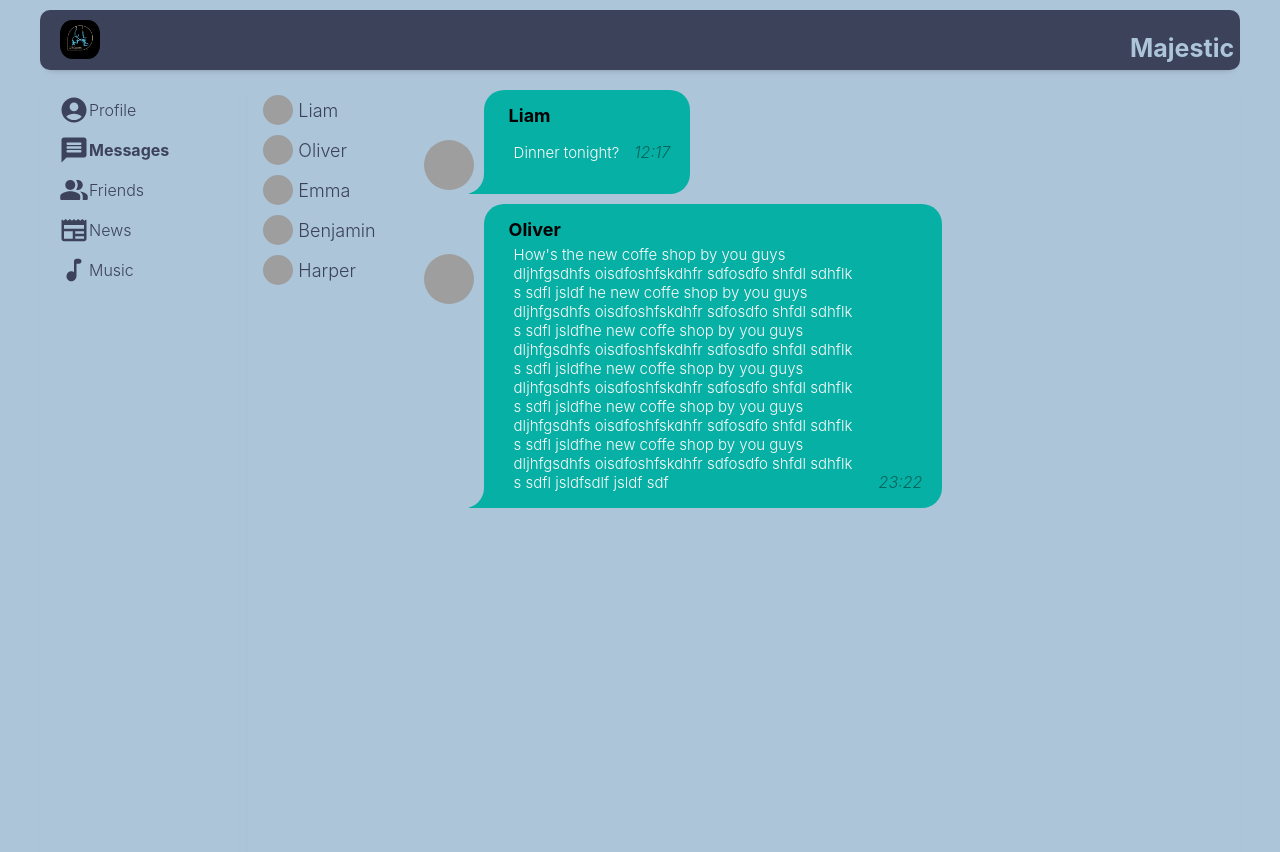
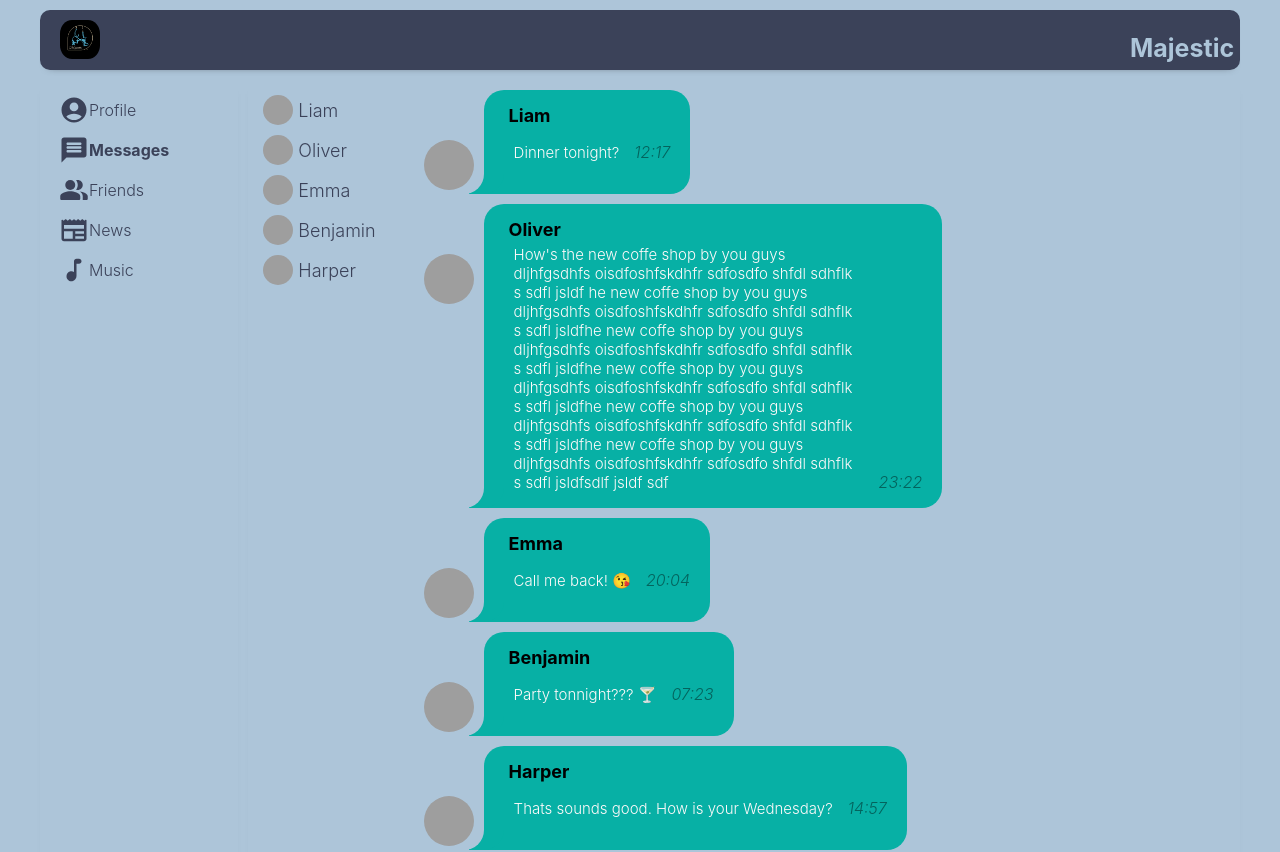
Before and after one commit to Bogdan-Mykhailov/social_network_ts, a React (Create React App) app: page /dialogs in a window 1280 px wide. Shown: the top 852 px of the page. Built offline with nearby package versions, Linux system fonts and the light colour scheme; grey boxes are pictures that could not be loaded.

Commit message:
finish addPost fn and rerenderTree
Signed-off-by: Bogdan <bogdan_mykhailov@icloud.com>

```diff
--- a/src/App.tsx
+++ b/src/App.tsx
@@ -10,10 +10,12 @@ import Settings from './components/Settings/Settings';
 import Friends from "./components/Friends/Friends";
 import {BrowserRouter, Route, Routes} from "react-router-dom";
 import {DialogsPageType, ProfilePageType} from "./Redux/State";
+import {RootStateType} from "./Redux/State";
+import {addPost} from "./Redux/State";
 
 type AppProps = {
-  profilePage: ProfilePageType
-  dialogsPage: DialogsPageType
+  state: RootStateType
+  addPost: (postText: string) => void
 }
 
 const App = (props: AppProps) => {
@@ -24,10 +26,10 @@ const App = (props: AppProps) => {
         <Navigation/>
         <div className='app-wrapper-content'>
           <Routes>
-            <Route path='/' element={<Profile posts={props.profilePage.postsData}/>}/>
-            <Route path='/profile/*' element={<Profile posts={props.profilePage.postsData}/>}/>
-            <Route path='/dialogs/*' element={<Dialog dialogs={props.dialogsPage.dialogsData}
-                                                      messages={props.dialogsPage.messageData}/>}/>
+            <Route path='/' element={<Profile posts={props.state.profilePage.postsData} addPost={props.addPost}/>}/>
+            <Route path='/profile/*' element={<Profile posts={props.state.profilePage.postsData} addPost={props.addPost}/>}/>
+            <Route path='/dialogs/*' element={<Dialog dialogs={props.state.dialogsPage.dialogsData}
+                                                      messages={props.state.dialogsPage.messageData}/>}/>
             <Route path='/news/*' element={<News/>}/>
             <Route path='/music/*' element={<Music/>}/>
             <Route path='/settings/*' element={<Settings/>}/>
--- a/src/Redux/State.tsx
+++ b/src/Redux/State.tsx
@@ -25,7 +25,7 @@ export type DialogsPageType = {
   messageData: MessagesDataType[]
 }
 
-type RootStateType = {
+export type RootStateType = {
   profilePage: ProfilePageType,
   dialogsPage: DialogsPageType
 }
@@ -59,30 +59,38 @@ let state: RootStateType = {
         avatar: 'https://cdn.pixabay.com/photo/2021/10/13/11/29/girl-6706267__340.jpg',
         time: '23:22'
       },
-      // {
-      //   id: 3,
-      //   name: 'Emma',
-      //   message: 'Call me back! 😘',
-      //   avatar: 'https://cdn.pixabay.com/photo/2021/10/13/11/29/girl-6706267__340.jpg',
-      //   time: '20:04'
-      // },
-      // {
-      //   id: 4,
-      //   name: 'Benjamin',
-      //   message: 'Party tonnight??? 🍸',
-      //   avatar: 'https://cdn.pixabay.com/photo/2021/10/13/11/29/girl-6706267__340.jpg',
-      //   time: '07:23'
-      // },
-      // {
-      //   id: 5,
-      //   name: 'Harper',
-      //   message: 'Thats sounds good. How is your Wednesday?',
-      //   avatar: 'https://cdn.pixabay.com/photo/2021/10/13/11/29/girl-6706267__340.jpg',
-      //   time: '14:57'
-      // },
+      {
+        id: 3,
+        name: 'Emma',
+        message: 'Call me back! 😘',
+        avatar: 'https://cdn.pixabay.com/photo/2021/10/13/11/29/girl-6706267__340.jpg',
+        time: '20:04'
+      },
+      {
+        id: 4,
+        name: 'Benjamin',
+        message: 'Party tonnight??? 🍸',
+        avatar: 'https://cdn.pixabay.com/photo/2021/10/13/11/29/girl-6706267__340.jpg',
+        time: '07:23'
+      },
+      {
+        id: 5,
+        name: 'Harper',
+        message: 'Thats sounds good. How is your Wednesday?',
+        avatar: 'https://cdn.pixabay.com/photo/2021/10/13/11/29/girl-6706267__340.jpg',
+        time: '14:57'
+      },
     ]
   },
   // sideBar{}
 }
+export const addPost = (postMessage: string | undefined) => {
+  const newPost: PostDataType = {
+    id: new Date().getTime(),
+    message: postMessage != null ? postMessage : '...',
+    count: 0
+  };
+  state.profilePage.postsData.push(newPost);
+}
 
 export default state;
--- a/src/components/Profile/MyPosts/MyPosts.tsx
+++ b/src/components/Profile/MyPosts/MyPosts.tsx
@@ -1,6 +1,8 @@
-import React from "react";
+import React , {KeyboardEvent} from "react";
 import classes from './MyPosts.module.css'
 import Post from "./Post/Post";
+import state from "../../../Redux/State";
+import { RerenderEntireTree } from "../../..";
 
 type MyPostsPropsType = {
   id: number,
@@ -9,6 +11,7 @@ type MyPostsPropsType = {
 }
 type MyPostsProps = {
   data: MyPostsPropsType[]
+  addPost: (postText: string) => void
 }
 
 const MyPosts = (props: MyPostsProps) => {
@@ -16,9 +19,11 @@ const MyPosts = (props: MyPostsProps) => {
 
   let postMessageRef = React.createRef<HTMLTextAreaElement>()
 
-
   const onClickAddPostButtonHandler = () => {
-    alert(postMessageRef.current?.value)
+    if (postMessageRef.current) {
+      props.addPost(postMessageRef.current.value)
+    }
+    RerenderEntireTree(state)
   }
 
   return (
@@ -26,7 +31,7 @@ const MyPosts = (props: MyPostsProps) => {
       <div className={classes.postsbar}>
         <div className={classes.postbarInside}>
           <div>
-            <textarea ref={postMessageRef} className={classes.textarea + ' ' + classes.active}></textarea>
+            <textarea  ref={postMessageRef} className={classes.textarea + ' ' + classes.active}></textarea>
           </div>
           <div>
             <button onClick={onClickAddPostButtonHandler} className={classes.add + ' ' + classes.active}>Add post
--- a/src/components/Profile/Profile.tsx
+++ b/src/components/Profile/Profile.tsx
@@ -2,11 +2,12 @@ import React from "react";
 import classes from './Profile.module.css'
 import MyPosts from "./MyPosts/MyPosts";
 import ProfileInfo from "./ProfileInfo/ProfileInfo";
-import {PostDataType} from "../../Redux/State";
+import {addPost, PostDataType} from "../../Redux/State";
 
 
 type ProfilePropsType = {
   posts: PostDataType[]
+  addPost: (postText: string) => void
 }
 
 const Profile = (props: ProfilePropsType) => {
@@ -14,7 +15,7 @@ const Profile = (props: ProfilePropsType) => {
   return (
     <div>
       <ProfileInfo/>
-      <MyPosts data={props.posts}/>
+      <MyPosts data={props.posts} addPost={props.addPost}/>
     </div>
   )
 }
--- a/src/index.tsx
+++ b/src/index.tsx
@@ -3,16 +3,20 @@ import ReactDOM from 'react-dom';
 import './index.css';
 import App from './App';
 import reportWebVitals from './reportWebVitals';
-import state from "./Redux/State";
+import state, {RootStateType} from "./Redux/State";
 import { BrowserRouter } from 'react-router-dom';
+import {addPost} from "./Redux/State";
 
+
+export const RerenderEntireTree = (state: RootStateType) => {
 ReactDOM.render(
     <BrowserRouter>
-    <App dialogsPage={state.dialogsPage} profilePage={state.profilePage}/>
+    <App state={state} addPost={addPost}/>
   </BrowserRouter>,
   document.getElementById('root')
 );
-
+}
+RerenderEntireTree(state)
 // If you want to start measuring performance in your app, pass a function
 // to log results (for example: reportWebVitals(console.log))
 // or send to an analytics endpoint. Learn more: https://bit.ly/CRA-vitals
```
